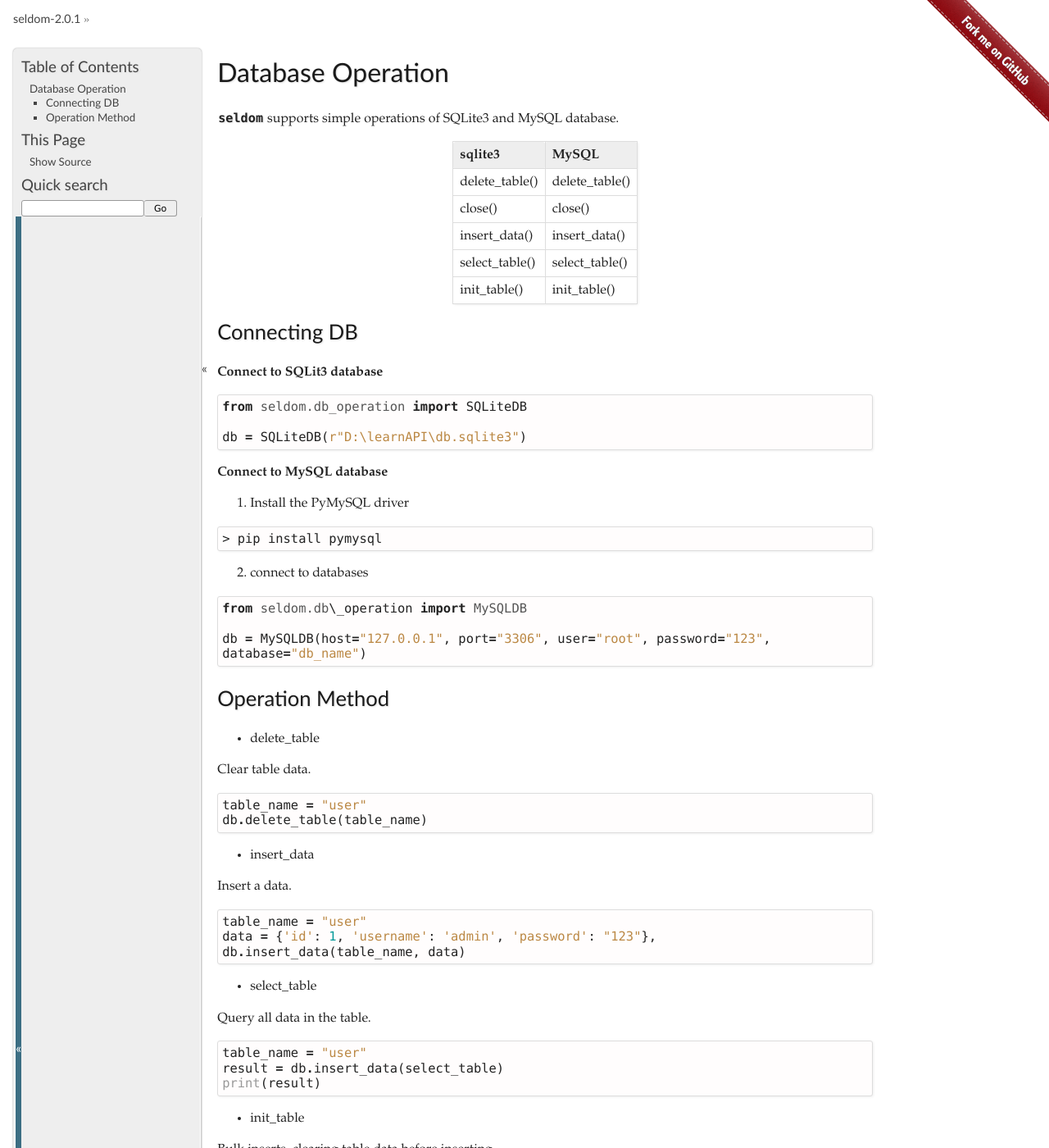
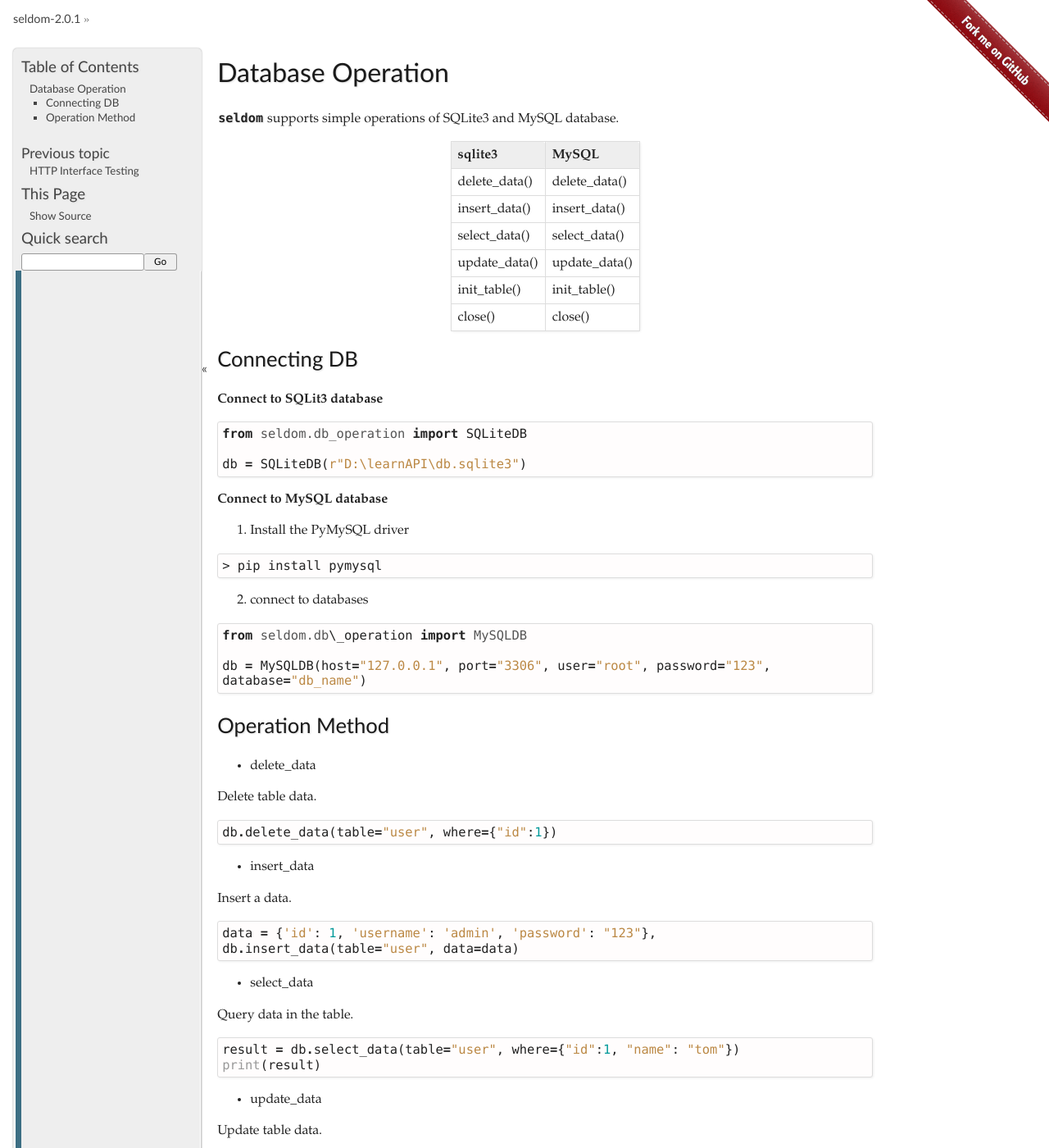
Before and after one commit to SeldomQA/seldom, a Sphinx documentation site: the page built from docs/rst_docs/db_operation.rst, in a window 1280 px wide and 1400 px high. Shown: the whole window at 82% size. Built offline with Sphinx 7.4.7, drawn with Linux system fonts in a browser that asks for light colours; some of the changed text lies outside the part shown.

Commit message:
doc: update db doc

````diff
--- a/docs/db_operation.md
+++ b/docs/db_operation.md
@@ -4,11 +4,12 @@ seldom 支持sqlite3、MySQL数据库操作。
 
 |  sqlite3   | MySQL  |
 |  ----  | ----  |
-| delete_table()  | delete_table() |
+| delete_data()  | delete_data() |
+| insert_data()  | insert_data() |
+| select_data()  | select_data() |
+| update_data()  | update_data() |
+| init_table()  | init_table() |
 | close()  | close() |
-| insert_data()  | insert_data() |
-| select_table()  | select_table() |
-| init_table()  | init_table() |
 
 ### 连接数据库
 
@@ -41,13 +42,12 @@ db = MySQLDB(host="127.0.0.1",
 
 ### 操作方法
 
-* delete_table
+* delete_data
 
-清空表数据。
+删除表数据。
 
 ```py
-table_name = "user"
-db.delete_table(table_name)
+db.delete_data(table="user", where={"id":1})
 ```
 
 * insert_data
@@ -55,20 +55,27 @@ db.delete_table(table_name)
 插入一条数据。
 
 ```py
-table_name = "user"
 data = {'id': 1, 'username': 'admin', 'password': "123"},
-db.insert_data(table_name, data)
+db.insert_data(table="user", data=data)
 ```
 
-* select_table
+* select_data
 
-查询表所有数据。
+查询表数据。
 
 ```py
-table_name = "user"
-result = db.insert_data(select_table)
+result = db.select_data(table="user", where={"id":1, "name": "tom"})
 print(result)
 ```
+
+* update_data
+
+更新表数据。
+
+```py
+db.update_data(table="user", data={"name":"new tom"}, where={"name": "tom"})
+```
+
 
 * init_table
 
--- a/docs/index.rst
+++ b/docs/index.rst
@@ -48,6 +48,7 @@ User guide
    rst_docs/advanced
    rst_docs/other
    rst_docs/http
+   rst_docs/db_operation
 
 
 Indices and tables
--- a/docs/rst_docs/db_operation.rst
+++ b/docs/rst_docs/db_operation.rst
@@ -6,16 +6,19 @@ Database Operation
 +-------------------+-------------------+
 | sqlite3           | MySQL             |
 +===================+===================+
-| delete\_table()   | delete\_table()   |
+| delete\_data()    | delete\_data()    |
++-------------------+-------------------+
+| insert\_data()    | insert\_data()    |
++-------------------+-------------------+
+| select\_data()    | select\_data()    |
++-------------------+-------------------+
+| update\_data()    | update\_data()    |
++-------------------+-------------------+
+| init\_table()     | init\_table()     |
 +-------------------+-------------------+
 | close()           | close()           |
 +-------------------+-------------------+
-| insert\_data()    | insert\_data()    |
-+-------------------+-------------------+
-| select\_table()   | select\_table()   |
-+-------------------+-------------------+
-| init\_table()     | init\_table()     |
-+-------------------+-------------------+
+
 
 Connecting DB
 ~~~~~~~~~~~~~~~~~~
@@ -51,14 +54,14 @@ Connecting DB
 Operation Method
 ~~~~~~~~~~~~~~~~~~
 
--  delete\_table
+-  delete\_data
 
-Clear table data.
+Delete table data.
 
 .. code:: py
 
-    table_name = "user"
-    db.delete_table(table_name)
+    db.delete_data(table="user", where={"id":1})
+
 
 -  insert\_data
 
@@ -66,19 +69,28 @@ Insert a data.
 
 .. code:: py
 
-    table_name = "user"
     data = {'id': 1, 'username': 'admin', 'password': "123"},
-    db.insert_data(table_name, data)
+    db.insert_data(table="user", data=data)
 
--  select\_table
 
-Query all data in the table.
+-  select\_data
+
+Query data in the table.
 
 .. code:: py
 
-    table_name = "user"
-    result = db.insert_data(select_table)
+    result = db.select_data(table="user", where={"id":1, "name": "tom"})
     print(result)
+
+
+-  update\_data
+
+Update table data.
+
+.. code:: py
+
+    db.update_data(table="user", data={"name":"new tom"}, where={"name": "tom"})
+
 
 -  init\_table
 
````
Also changed, not shown: docs/README.md (+4 -0 lines).
